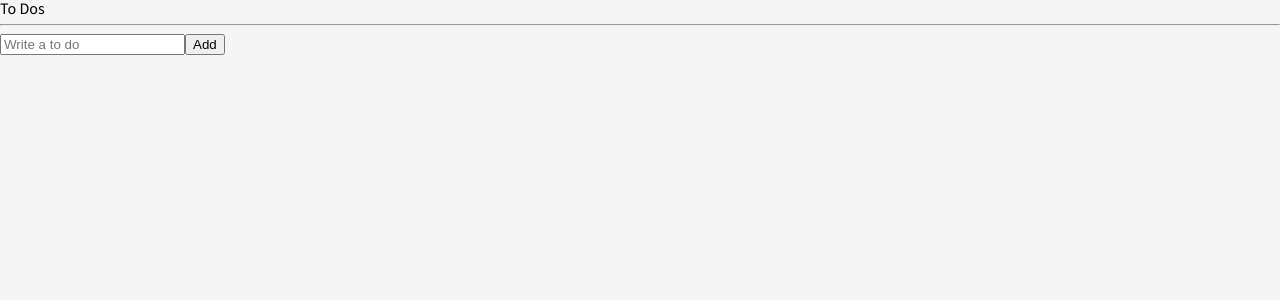
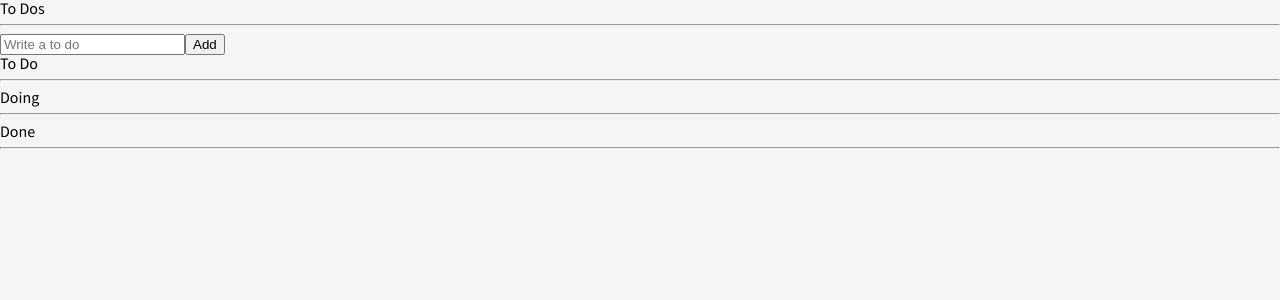
Before and after one commit to ddozza54/coin-data-app, a React (Create React App) app: page / in a window 1280 px wide. Shown: the top 300 px of the page. Built offline with nearby package versions, Linux system fonts and the light colour scheme.

Commit message:
selector 을 이용해 category 별로 state 받아오기

```diff
--- a/src/atoms.tsx
+++ b/src/atoms.tsx
@@ -1,4 +1,4 @@
-import { atom } from "recoil";
+import { atom, selector } from "recoil";
 
 export interface IToDo {
   text: string;
@@ -10,3 +10,15 @@
   key: "toDo",
   default: [],
 });
+
+export const toDoSelector = selector({
+  key: "toDoSelector",
+  get: ({ get }) => {
+    const toDos = get(toDoState); // get Fn으로 atom state 를 가져올 수 있다.
+    return [
+      toDos.filter((todo) => todo.category === "TO_DO"),
+      toDos.filter((todo) => todo.category === "DOING"),
+      toDos.filter((todo) => todo.category === "DONE"),
+    ];
+  },
+});
--- a/src/components/ToDoList.tsx
+++ b/src/components/ToDoList.tsx
@@ -1,20 +1,32 @@
 import React, { useState } from "react";
 import { useRecoilValue } from "recoil";
 import CreateToDo from "./CreateToDo";
-import { toDoState } from "../atoms";
+import { toDoSelector, toDoState } from "../atoms";
 import ToDo from "./ToDo";
 
 export default function ToDoList() {
-  const toDos = useRecoilValue(toDoState);
+  const [toDo, doing, done] = useRecoilValue(toDoSelector);
   return (
     <div>
       <h1>To Dos</h1>
       <hr />
       <CreateToDo />
       <ul>
-        {toDos.map((todo) => (
+        <h1>To Do</h1>
+        {toDo.map((todo) => (
           <ToDo key={todo.id} {...todo} />
         ))}
+        <hr />
+        <h1>Doing</h1>
+        {doing.map((todo) => (
+          <ToDo key={todo.id} {...todo} />
+        ))}
+        <hr />
+        <h1>Done</h1>
+        {done.map((todo) => (
+          <ToDo key={todo.id} {...todo} />
+        ))}
+        <hr />
       </ul>
     </div>
   );
```
